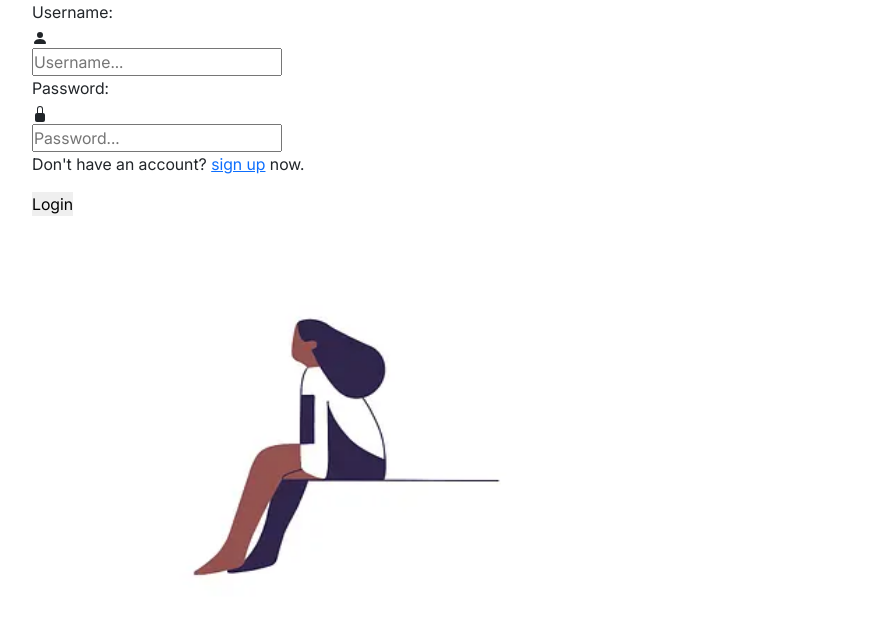
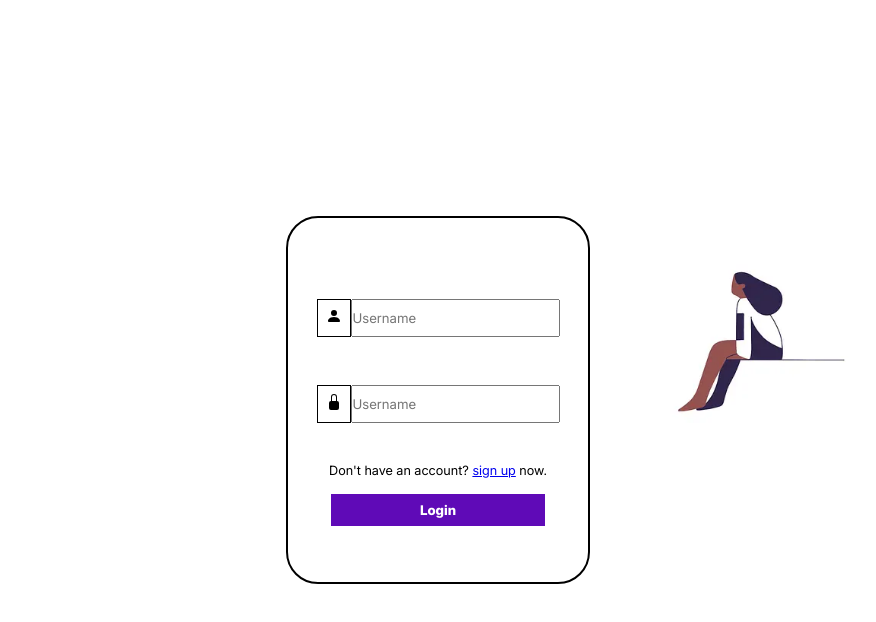
Before and after one commit to msizi007/Job_Application_Tracker, a React (Vite) app: page /login in a window 1280 px wide. Shown: the top 622 px of the page, without its empty margins (50-926 px from the left). Built offline with nearby package versions, Linux system fonts and the light colour scheme.

Commit message:
styled login page

```diff
--- a/index.html
+++ b/index.html
@@ -5,25 +5,9 @@
     <link rel="icon" type="image/svg+xml" href="/vite.svg" />
     <meta name="viewport" content="width=device-width, initial-scale=1.0" />
     <title>Vite + React + TS</title>
-    <link
-      href="https://cdn.jsdelivr.net/npm/bootstrap@5.3.8/dist/css/bootstrap.min.css"
-      rel="stylesheet"
-      integrity="sha384-sRIl4kxILFvY47J16cr9ZwB07vP4J8+LH7qKQnuqkuIAvNWLzeN8tE5YBujZqJLB"
-      crossorigin="anonymous"
-    />
   </head>
   <body>
     <div id="root"></div>
     <script type="module" src="/src/main.tsx"></script>
-    <script
-      src="https://cdn.jsdelivr.net/npm/@popperjs/core@2.11.8/dist/umd/popper.min.js"
-      integrity="sha384-I7E8VVD/ismYTF4hNIPjVp/Zjvgyol6VFvRkX/vR+Vc4jQkC+hVqc2pM8ODewa9r"
-      crossorigin="anonymous"
-    ></script>
-    <script
-      src="https://cdn.jsdelivr.net/npm/bootstrap@5.3.8/dist/js/bootstrap.min.js"
-      integrity="sha384-G/EV+4j2dNv+tEPo3++6LCgdCROaejBqfUeNjuKAiuXbjrxilcCdDz6ZAVfHWe1Y"
-      crossorigin="anonymous"
-    ></script>
   </body>
 </html>
--- a/src/components/InputField.tsx
+++ b/src/components/InputField.tsx
@@ -3,7 +3,6 @@ import type { IconType } from "react-icons";
 
 interface Props {
   for: string;
-  label: string;
   type: string;
   placeholder: string;
   field: string;
@@ -13,21 +12,31 @@ interface Props {
 
 export default function InputField(props: Props) {
   return (
-    <div className="input-field">
-      <label htmlFor={props.for}>{props.label}</label>
-      <div className="input-wrapper">
-        {props.icon && (
-          <div className="icon">
-            <props.icon />
-          </div>
-        )}
-        <input
-          type={props.type}
-          placeholder={props.placeholder}
-          value={props.field}
-          onChange={(e) => props.setField(e.target.value)}
-        />
-      </div>
+    <div style={_inputGroup}>
+      <div style={_inputIcon}>{props.icon && <props.icon />}</div>
+      <input
+        type={props.type}
+        style={_input}
+        id="inlineFormInputGroupUsername"
+        placeholder="Username"
+        value={props.field}
+        onChange={(e) => props.setField(e.target.value)}
+        required
+      />
     </div>
   );
 }
+
+const _inputGroup: React.CSSProperties = {
+  margin: "1.5rem 0",
+  display: "flex",
+};
+
+const _inputIcon: React.CSSProperties = {
+  padding: ".5rem",
+  border: "1px solid black",
+};
+
+const _input: React.CSSProperties = {
+  width: "100%",
+};
--- a/src/pages/Landing.tsx
+++ b/src/pages/Landing.tsx
@@ -4,6 +4,7 @@ import Button from "../components/Button";
 import Image from "../components/Image";
 import LandingImage from "../assets/relaxed.jpg";
 import { useNavigate } from "react-router-dom";
+import { Color } from "../context/_css";
 
 export default function Landing() {
   const navigate = useNavigate();
@@ -11,12 +12,16 @@ export default function Landing() {
     <div style={_landingPage}>
       <LandingNav />
       <div style={_body}>
-        <div className="left">
-          <h1>Simplify Your Job Hunt</h1>
-          <p>
+        <div style={_left}>
+          <h1 style={_title}>Simplify Your Job Hunt</h1>
+          <p style={_p}>
             A smarter way to manage applications, follow-ups and career progress
           </p>
-          <Button text="Get Started" onclick={() => navigate("/signup")} />
+          <Button
+            style={_btnGetStarted}
+            text="Get Started"
+            onclick={() => navigate("/signup")}
+          />
         </div>
         <Image
           src={LandingImage}
@@ -40,3 +45,33 @@ const _body: React.CSSProperties = {
   alignItems: "center",
   height: "84%",
 };
+
+const _left: React.CSSProperties = {
+  display: "flex",
+  flexDirection: "column",
+  width: "40%",
+  textAlign: "center",
+};
+
+const _title: React.CSSProperties = {
+  fontSize: "2.5rem",
+  fontFamily: "InterBold",
+  color: Color.Indigo,
+  marginBottom: "0",
+};
+
+const _p: React.CSSProperties = {
+  fontSize: ".9rem",
+  fontFamily: "InterBold",
+  marginTop: "0",
+  marginBottom: "2rem",
+};
+
+const _btnGetStarted: React.CSSProperties = {
+  backgroundColor: Color.Indigo,
+  color: Color.White,
+  padding: "0.5rem 1.5rem",
+  borderRadius: ".5rem",
+  fontSize: "1.2rem",
+  alignSelf: "center",
+};
--- a/src/pages/Login.tsx
+++ b/src/pages/Login.tsx
@@ -6,6 +6,7 @@ import LoginImage from "../assets/still.webp";
 import { useState } from "react";
 import axios from "axios";
 import { BsPersonFill, BsLockFill } from "react-icons/bs";
+import { Color } from "../context/_css";
 export default function Login() {
   const [username, setUsername] = useState<string>("");
   const [password, setPassword] = useState<string>("");
@@ -17,24 +18,24 @@ export default function Login() {
         `http://localhost:3000/users?username=${username}&password=${password}`
       )
       .then((response) => {
+        console.log(response.data);
         return response.data.length > 0;
       });
     console.log(res);
     if (res) {
+      navigate("/home");
       alert("Login successful!");
-      navigate("/home");
     } else {
       alert("Invalid username or password!");
     }
   }
   return (
-    <div className="login-page">
-      <div className="container">
-        <form action="#">
+    <div style={_loginPage}>
+      <div style={_container}>
+        <form action="" style={_form}>
           <InputField
             type="text"
             for="username"
-            label="Username:"
             placeholder="Username..."
             field={username}
             setField={setUsername}
@@ -43,20 +44,58 @@ export default function Login() {
           <InputField
             type="password"
             for="password"
-            label="Password:"
             placeholder="Password..."
             field={password}
             setField={setPassword}
             icon={BsLockFill}
           />
 
-          <p>
+          <p style={_form_p}>
             Don't have an account? <Link to="/signup">sign up</Link> now.
           </p>
-          <Button text="Login" onclick={loginUser} />
+          <Button style={_form_button} text="Login" onclick={loginUser} />
         </form>
         <Image src={LoginImage} alt="still login image" size={50} />
       </div>
     </div>
   );
 }
+
+const _loginPage: React.CSSProperties = {
+  width: "100%",
+  height: "100vh",
+  display: "flex",
+  justifyContent: "center",
+  alignItems: "center",
+};
+
+const _container: React.CSSProperties = {
+  width: "50%",
+  height: "50%",
+  display: "flex",
+  padding: "1rem",
+};
+
+const _form: React.CSSProperties = {
+  width: "50%",
+  border: "2px solid black",
+  padding: "1rem",
+  borderRadius: "2rem",
+  display: "flex",
+  flexDirection: "column",
+  justifyContent: "center",
+  alignItems: "center",
+};
+
+const _form_p: React.CSSProperties = {
+  margin: "1rem 0",
+  fontSize: ".8rem",
+};
+
+const _form_button: React.CSSProperties = {
+  width: "80%",
+  padding: ".5rem 1rem",
+  backgroundColor: Color.Indigo,
+  color: Color.White,
+  fontFamily: "InterBold",
+};
--- a/src/pages/Register.tsx
+++ b/src/pages/Register.tsx
@@ -43,7 +43,6 @@ export default function Register() {
           <InputField
             type="text"
             for="username"
-            label="Username:"
             placeholder="Username..."
             field={username}
             setField={setUsername}
@@ -52,7 +51,6 @@ export default function Register() {
           <InputField
             type="password"
             for="password"
-            label="Password:"
             placeholder="Password..."
             field={password}
             setField={setPassword}
@@ -61,7 +59,6 @@ export default function Register() {
           <InputField
             type="password"
             for="confirm-password"
-            label="Confirm Password:"
             placeholder="Confirm Password..."
             field={confirmPassword}
             setField={setConfirmPassword}
```
